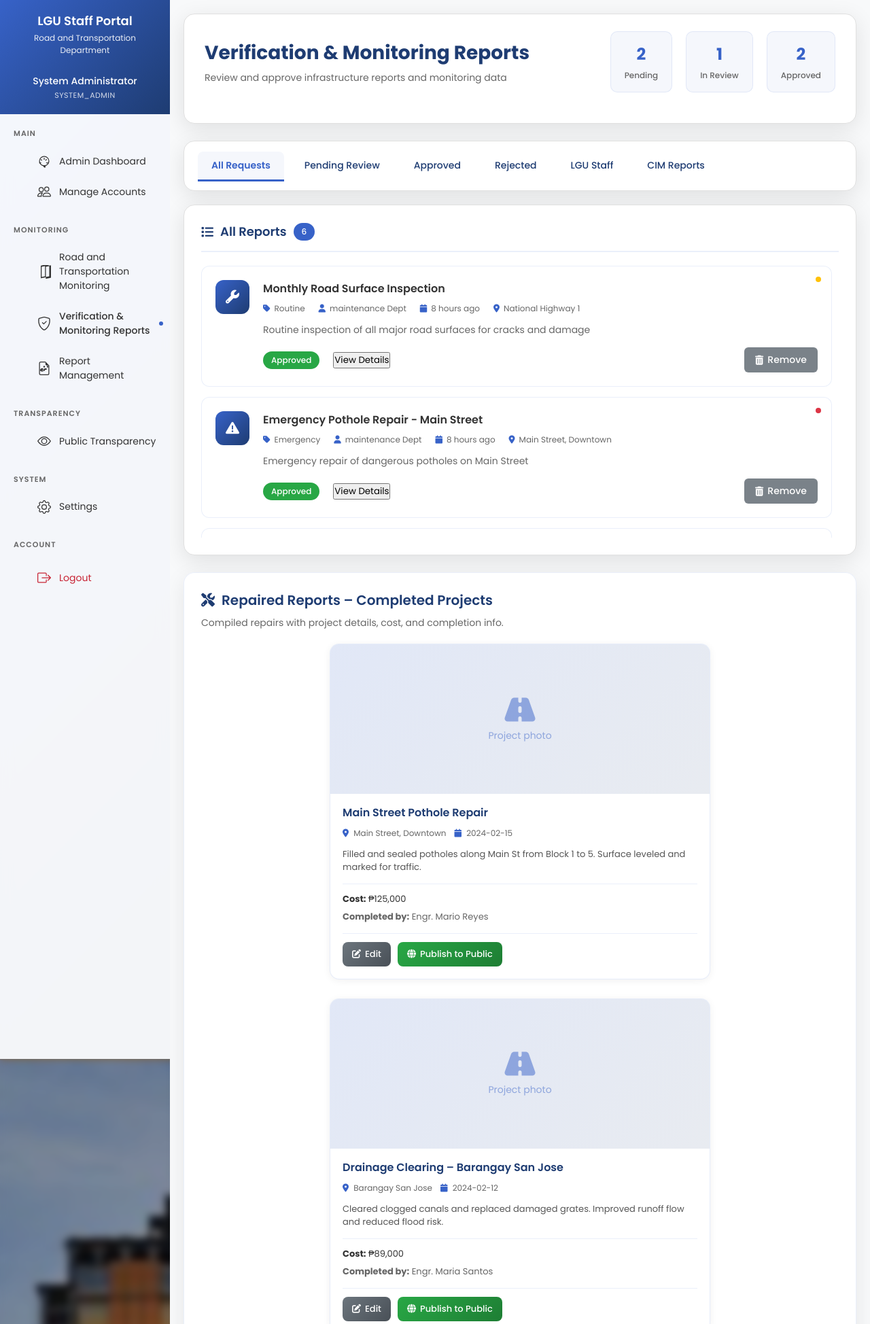
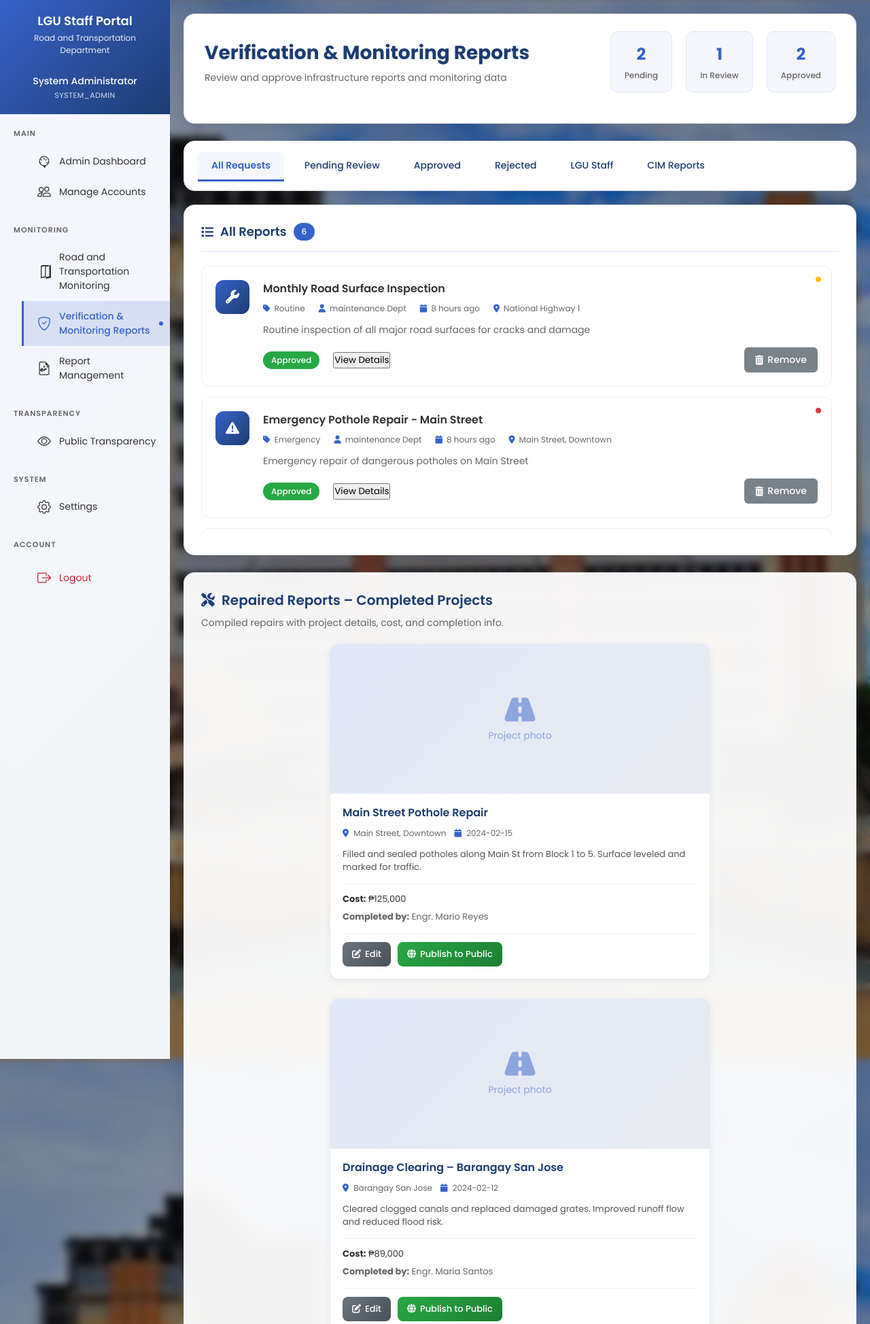
Before and after one commit to conopioclarence96-commits/lg-road-monitoring, a PHP site: page /lgu_staff/pages/monitoring/verification_monitoring.php in a window 1280 px wide. Shown: the top 1948 px of the page at 68% size. Run offline with PHP 8.4, Linux system fonts and the light colour scheme; a user stored in the database is signed in; data comes from the database, SQL or seed files in the repository; data that the repository does not hold is empty.

Commit message:
Update verification_monitoring.php

```diff
--- a/lgu_staff/pages/monitoring/verification_monitoring.php
+++ b/lgu_staff/pages/monitoring/verification_monitoring.php
@@ -327,9 +327,8 @@ if ($_SERVER['REQUEST_METHOD'] === 'POST' && isset($_POST['action']) && $_POST['
             inset: 0;
             backdrop-filter: blur(6px);
             background: rgba(0, 0, 0, 0.35);
-            z-index: 0;
-        }
-
+            z-index: -1;
+        }
 
         html { scroll-behavior: smooth; }
 
@@ -338,10 +337,7 @@ if ($_SERVER['REQUEST_METHOD'] === 'POST' && isset($_POST['action']) && $_POST['
             padding: 20px;
             position: relative;
             z-index: 1;
-            min-height: 100vh;
-            background: #f8f9fa;
-        }
-
+        }
         .verification-header {
             background: #ffffff;
             padding: 25px 30px;
```
